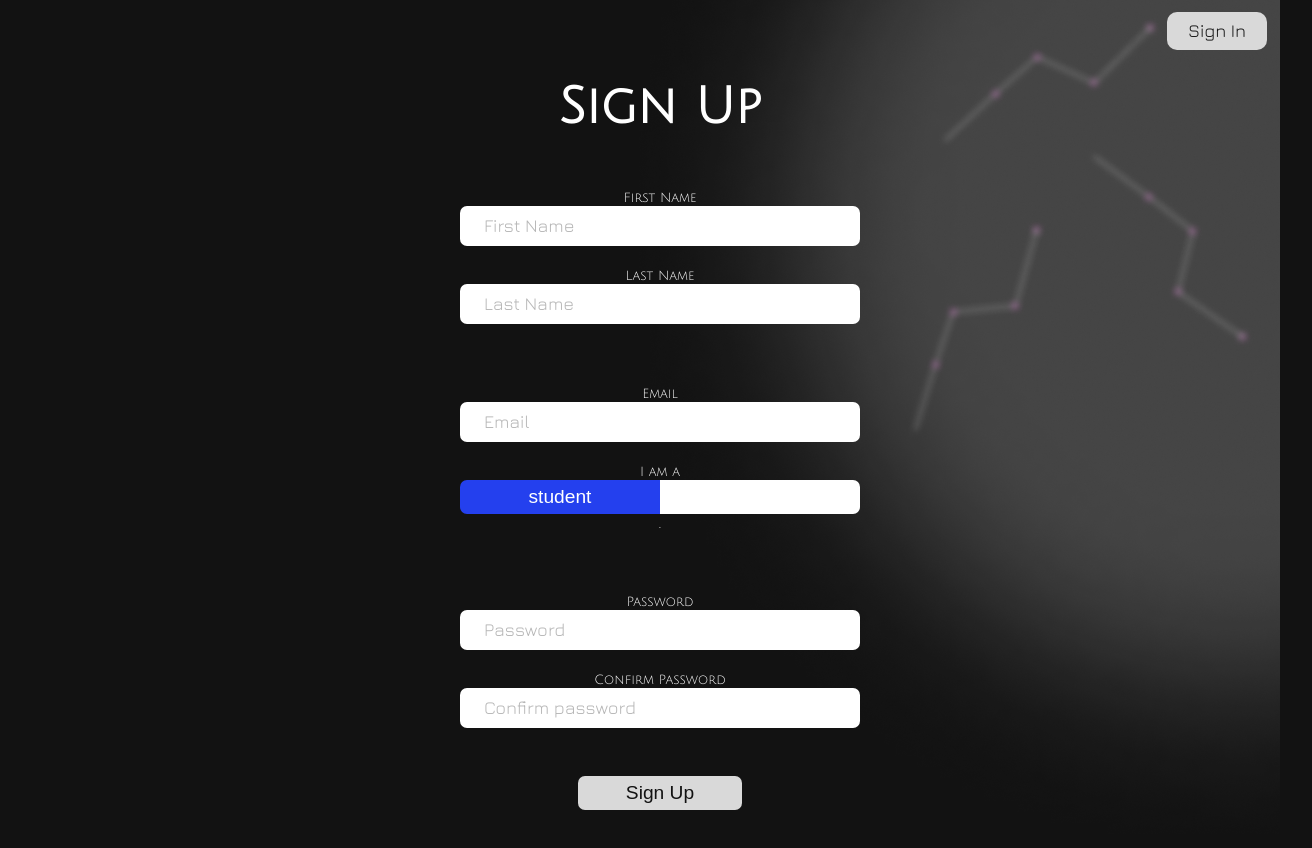
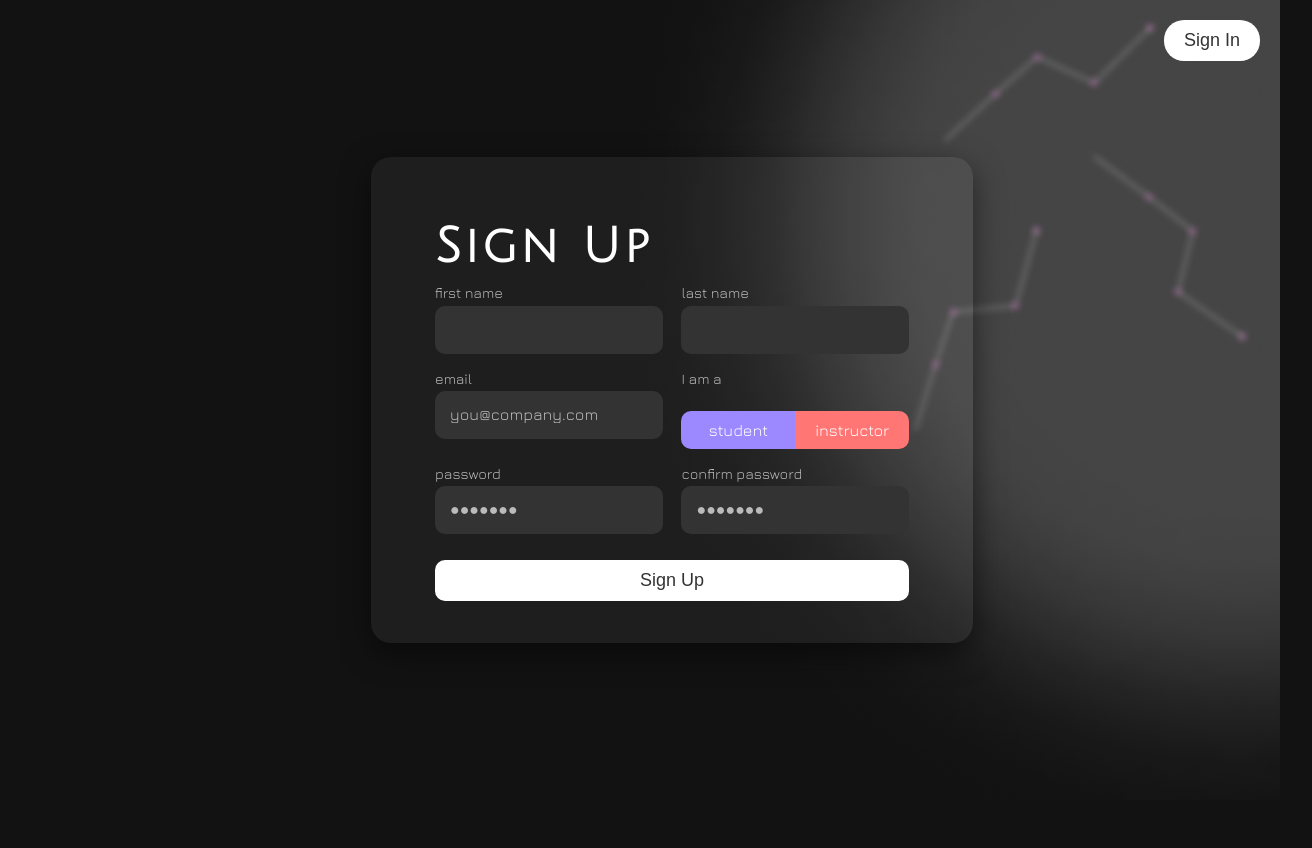
Before and after one commit to JackHuyn/SWE_4103_Gr3, a Next.js app in the folder Frontend/nextjs-dashboard/: page /auth/signup in a window 1280 px wide. Shown: the top 848 px of the page, 1312 px wide, since content can reach past the window. After the commit the page ends 800 px from the top, so only its background shows below. Built offline with nearby package versions, Linux system fonts and the light colour scheme.

Commit message:
signup styling
just the instructor key's styling's a bit messed up that needs to be fixed, besides that should be done

```diff
--- a/Frontend/nextjs-dashboard/app/ui/signup-form.tsx
+++ b/Frontend/nextjs-dashboard/app/ui/signup-form.tsx
@@ -3,7 +3,7 @@ import {
     KeyIcon,
     ExclamationCircleIcon,
   } from '@heroicons/react/24/outline';
-import '@/app/ui/stylesheets/login.css'
+import '@/app/ui/stylesheets/signup.css'
 import { FormEvent } from 'react'
 import { ArrowRightIcon } from '@heroicons/react/20/solid';
 import { Button } from './button';
@@ -172,23 +172,23 @@ export default function SignupForm()
                         <span id="login_error_span">Err</span>
                         <div className="login_row">
                             <div className="login_row_item left">
-                                <label htmlFor="fname" className='input_label'>First Name</label>
+                                <label htmlFor="fname" className='input_label'>first name</label>
                                 <input
                                     id="fname"
                                     type="text"
                                     name="fname"
-                                    placeholder="First Name"
+                                    placeholder=""
                                     // onChange={(event) => fname = event.target.value}
                                     required
                                 />
                             </div>
                             <div className="login_row_item right">
-                                <label htmlFor="fname" className='input_label'>Last Name</label>
+                                <label htmlFor="fname" className='input_label'>last name</label>
                                 <input
                                     id="lname"
                                     type="text"
                                     name="lname"
-                                    placeholder="Last Name"
+                                    placeholder=""
                                     // onChange={(event) => lname = event.target.value}
                                     required
                                 />
@@ -196,12 +196,12 @@ export default function SignupForm()
                         </div>
                         <div className="login_row">
                             <div className="login_row_item left">
-                                <label htmlFor="email" className='input_label'>Email</label>
+                                <label htmlFor="email" className='input_label'>email</label>
                                 <input
                                     id="email"
                                     type="email"
                                     name="email"
-                                    placeholder="Email"
+                                    placeholder="you@company.com"
                                     // onChange={(event) => email = event.target.value}
                                     required
                                 />
@@ -216,36 +216,36 @@ export default function SignupForm()
                                 <div id="account_type_selector">
                                     <button id="student_type_selector" onClick={studentTypeSelected} type="button">student</button>
                                     <button id="instructor_type_selector" onClick={instructorTypeSelected} type="button">instructor</button>
-                                </div>.
+                                </div>
                             </div>
                         </div>
                         <div className="login_row">
                             <div className="login_row_item left">
-                                <label htmlFor="passwordA" className='input_label'>Password</label>
+                                <label htmlFor="passwordA" className='input_label'>password</label>
                                 <input
                                     id="passwordA"
                                     type="password"
                                     name="passwordA"
-                                    placeholder="Password"
+                                    placeholder="●●●●●●●"
                                     // onChange={(event) => passwordA = event.target.value}
                                     required
                                     minLength={6}
                                 />
                             </div>
                             <div className="login_row_item right">
-                                <label htmlFor="passwordB" className='input_label'>Confirm Password</label>
+                                <label htmlFor="passwordB" className='input_label'>confirm password</label>
                                 <input
                                     id="passwordB"
                                     type="password"
                                     name="passwordB"
-                                    placeholder="Confirm password"
+                                    placeholder="●●●●●●●"
                                     // onChange={(event) => passwordB = event.target.value}
                                     required
                                     minLength={6}
                                 />
                             </div>
                         </div>
-                        <Button type="submit">Sign Up</Button>
+                        <Button id = "signup_button" type="submit">Sign Up</Button>
                     </div>
                 </form>
             </div>
--- /dev/null
+++ b/Frontend/nextjs-dashboard/app/ui/stylesheets/signup.css
@@ -0,0 +1,231 @@
+@import url('https://fonts.googleapis.com/css2?family=Jura:wght@300;400;700&display=swap');
+@import url('./colors.css');
+@import url('./default.css');
+
+
+body {
+    font-family: 'Jura', sans-serif;
+    color: #ffffff;
+
+    height: 100vh;
+    margin: 0;
+    display: flex;
+    justify-content: center;
+    align-items: center;
+}
+
+.page_wrapper {
+    display: flex;
+    justify-content: center;
+    align-items: center;
+    width: 100%;
+    height: 100vh;
+    background: linear-gradient(135deg, #0a0a0a, #1c1c1c);
+    position: relative;
+}
+
+h1 {
+    font-size: 3rem;
+    font-weight: 700;
+    letter-spacing: 0.2rem;
+    margin-bottom: 0.7rem;
+    color: #ffffff;
+    font-family: "Julius Sans one"
+}
+
+.subheading {
+    font-size: 1.2rem;
+    color: #bbbbbb;
+    margin-bottom: 3rem;
+}
+
+.login_form {
+    display: flex;
+    flex-direction: column;
+    justify-content: center;
+    align-items: center;
+    width: 100%;
+    padding: 2rem;
+    background: rgba(255, 255, 255, 0.05);
+    border-radius: 20px;
+    box-shadow: 0 10px 30px rgba(0, 0, 0, 0.5);
+}
+
+.login_form form {
+    display: flex;
+    flex-direction: column;
+    align-items: center;
+    width: 100%;
+}
+
+.login_row {
+    display: flex;
+    justify-content: space-between;
+    width: 100%;
+    margin-bottom: 1rem;
+}
+
+.login_row_item {
+    width: 48%;
+}
+
+.login_row_item label {
+    display: block;
+    text-align: left;
+    font-size: 0.9rem;
+    color: #bbbbbb;
+    margin-bottom: 0.3rem;
+}
+
+.login_row_item input {
+    width: 100%;
+    padding: 15px;
+    border: none;
+    border-radius: 10px;
+    background-color: #333333;
+    color: white;
+    font-size: 1rem;
+    box-sizing: border-box;
+}
+
+.login_form form input::placeholder {
+    color: #bbbbbb;
+    font-family: Jura;
+}
+#login_error_span {
+    font-size: large;
+    color: var(--fontErrorColor);
+    display: none;
+}
+
+#login_button {
+    background-color: #6c63ff;
+    font-family: 'Jura', sans-serif;
+    font-weight: bolder;
+    width: 100%;
+    height: 42px;
+    font-size: large;
+    color: white;
+    margin-top: 20px;
+    border-radius: 10px;
+    cursor: pointer;
+}
+
+#login_button:hover {
+    background-color: #5753e6;
+}
+
+#auth_redirect_button {
+    position: absolute;
+    top: 20px;
+    right: 20px;
+    padding: 10px 20px;
+    border-radius: 20px;
+    background-color: #ffffff;
+    font-size: large;
+    color: #333;
+    cursor: pointer;
+    border: none;
+}
+
+#auth_redirect_button:hover {
+    background-color: #dddddd;
+}
+
+#account_type_selector {
+    display: flex;
+    justify-content: space-between;
+    margin-top: 1.5rem;
+    border-radius: 10px;
+    overflow: hidden;
+}
+
+#student_type_selector, #instructor_type_selector {
+    width: 50%;
+    padding: 10px;
+    font-size: 1rem;
+    border: none;
+    cursor: pointer;
+    transition: background 0.3s;
+    font-family: 'Jura', sans-serif;
+}
+
+#student_type_selector {
+    background-color: #9c88ff;
+    color: white;
+}
+
+#instructor_type_selector {
+    background-color: #ff7675;
+    color: white;
+}
+
+#student_type_selector:hover, #instructor_type_selector:hover {
+    opacity: 0.85;
+}
+
+/* Dialog styles */
+#dialog_backdrop {
+    display: none;
+    position: fixed;
+    width: 100%;
+    height: 100%;
+    background-color: rgba(0, 0, 0, 0.5);
+    z-index: 10;
+}
+
+#instructor_key_dialog {
+    display: none;
+    width: 30%;
+    background-color: var(--formBackground);
+    color: var(--fontColorLight);
+    position: absolute;
+    top: 50%;
+    left: 50%;
+    transform: translate(-50%, -50%);
+    padding: 5%;
+    text-align: center;
+    z-index: 11;
+    border-radius: 10px;
+    border: 1px solid var(--fontColorLight);
+}
+
+#instructor_key_dialog input {
+    width: 80%;
+    margin: 10px auto;
+    border-radius: 7px;
+    border: none;
+    background-color: #333333;
+    color: white;
+    height: 40px;
+    font-size: 1rem;
+    padding: 0 10px;
+}
+
+#instructor_key_dialog button {
+    width: 50%;
+    margin: 10px auto;
+    padding: 10px;
+    background-color: #ffffff;
+    border-radius: 10px;
+    font-size: large;
+    color: #333;
+    cursor: pointer;
+    border: none;
+}
+
+#instructor_key_dialog button:hover {
+    background-color: #dddddd;
+}
+
+#signup_button{
+    width: 100%;
+    margin: 10px auto;
+    padding: 10px;
+    background-color: #ffffff;
+    border-radius: 10px;
+    font-size: large;
+    color: #333;
+    cursor: pointer;
+    border: none;
+}
```
